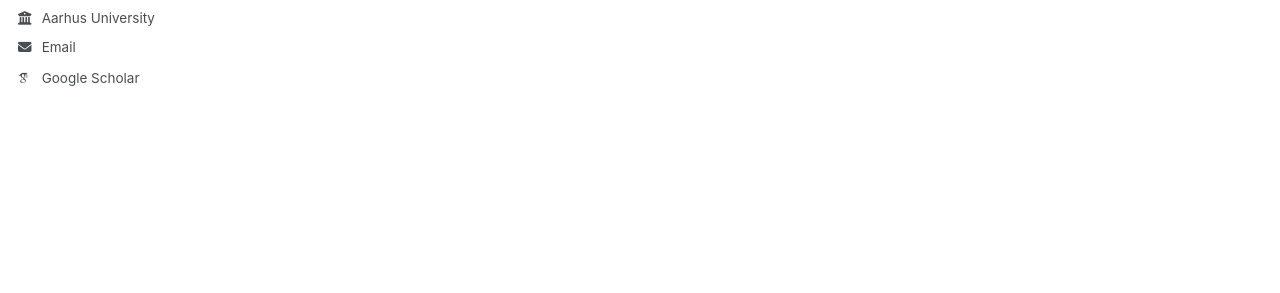
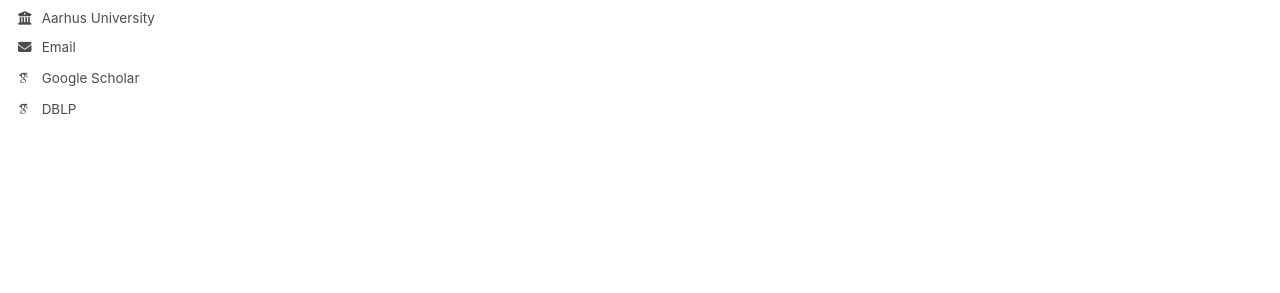
Before and after one commit to sudarshansiitkgp/sudarshansiitkgp.github.io, a Jekyll site: the page built from _pages/about.md, in a window 1280 px wide. Shown: the part 395-688 px from the top of the page. Built offline with Jekyll 4.4.1, drawn with Linux system fonts in a browser that asks for light colours; some web fonts are replaced.

Commit message:
Update author-profile.html

```diff
--- a/_includes/author-profile.html
+++ b/_includes/author-profile.html
@@ -43,6 +43,9 @@
       {% endif %}
       {% if author.googlescholar %}
         <li><a href="{{ author.googlescholar }}"><i class="ai ai-google-scholar icon-pad-right"></i>Google Scholar</a></li>
+      {% endif %}
+      {% if author.dblp %}
+        <li><a href="{{ author.dblp }}"><i class="ai ai-google-scholar icon-pad-right"></i>DBLP</a></li>
       {% endif %}
       {% if author.semantic %}
         <li><a href="{{ author.semantic }}"><i class="ai ai-semantic-scholar ai-fw icon-pad-right"></i>Semantic Scholar</a></li>
```
